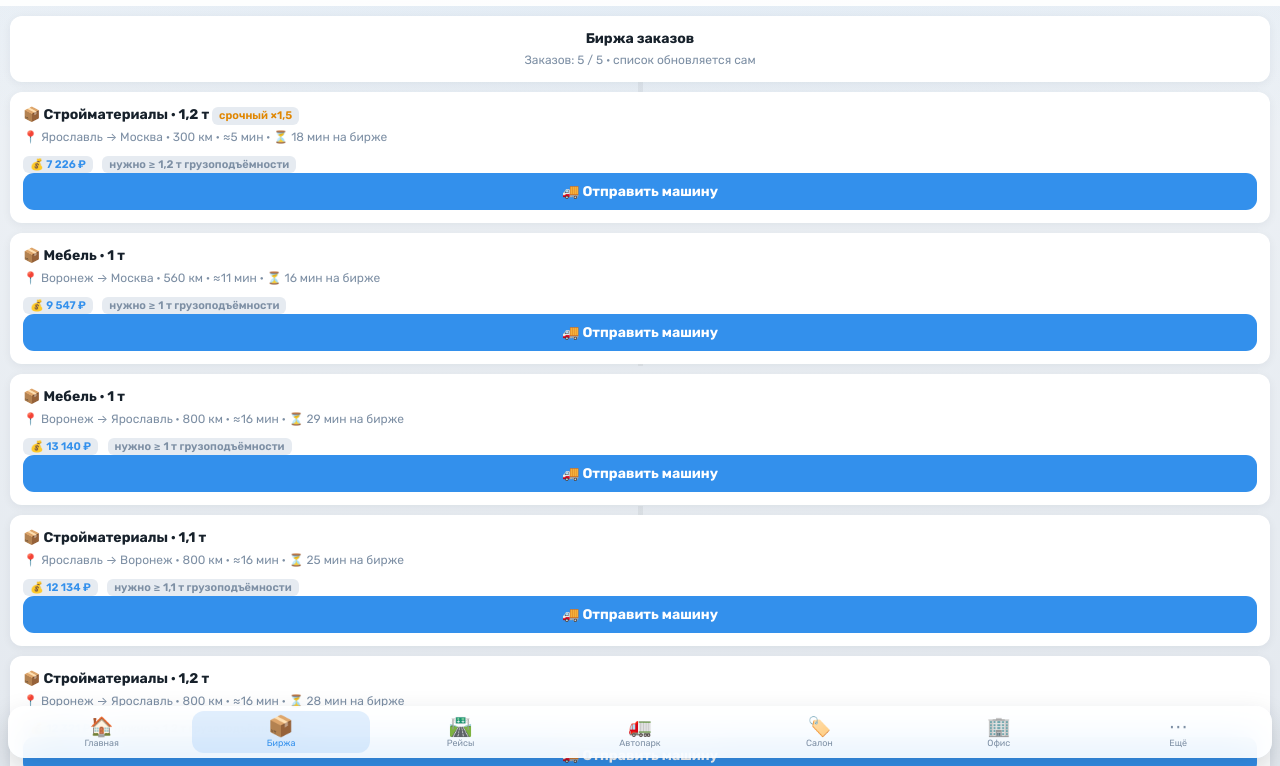
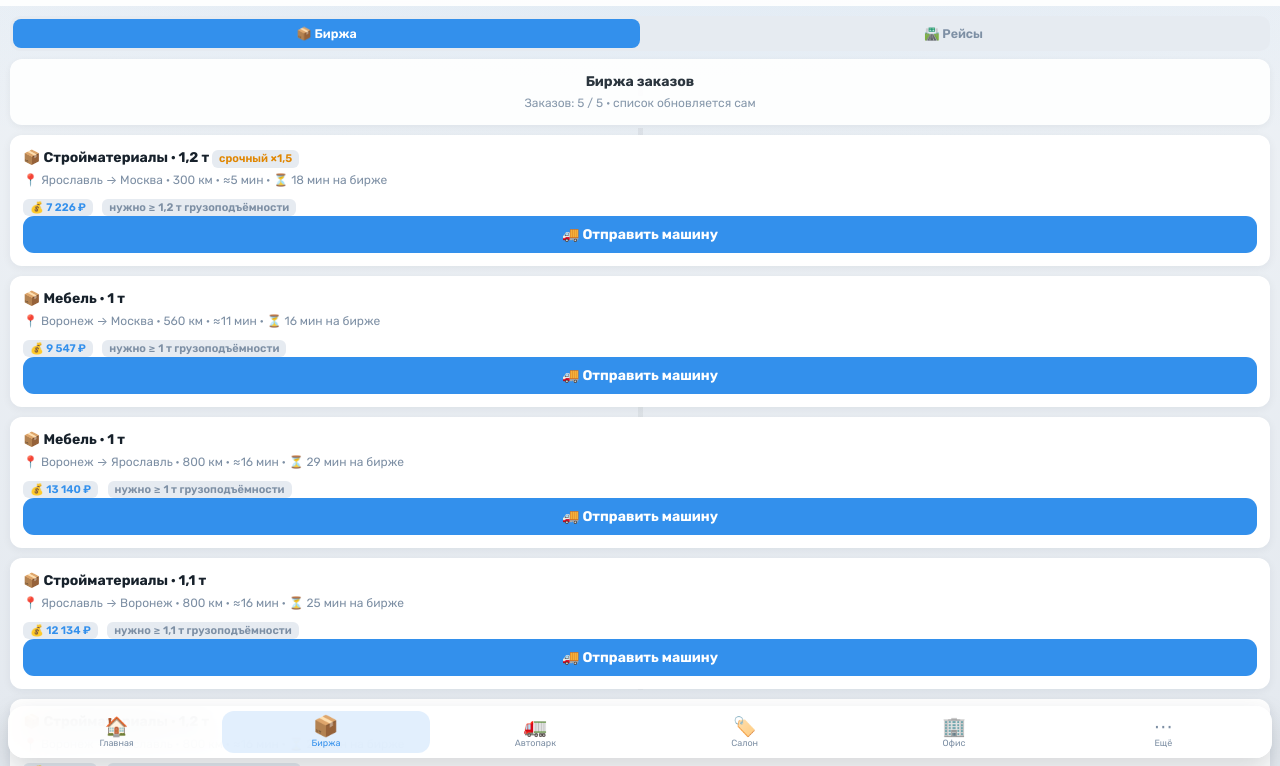
Before and after one commit to nikamoniava166/transport-manager, a plain HTML site: page index.html in a window 1280 px wide. Both pictures are taken after a click on the button "📦 Открыть биржу". Shown: the part 34-800 px from the top of the page. Drawn offline with Linux system fonts and the light colour scheme.

Commit message:
Step: merge Market+Trips into one tab — seg switcher, auto-switch to trips after dispatch, 6-tab bottom bar (orders.js wrapper + trips alias in navigate)

```diff
--- a/index.html
+++ b/index.html
@@ -26,7 +26,6 @@
     <nav id="tabbar" class="tabbar">
       <button class="tab" data-screen="home"><span class="ico">🏠</span><span>Главная</span></button>
       <button class="tab" data-screen="market"><span class="ico">📦</span><span>Биржа</span></button>
-      <button class="tab" data-screen="trips"><span class="ico">🛣️</span><span>Рейсы</span></button>
       <button class="tab" data-screen="garage"><span class="ico">🚛</span><span>Автопарк</span></button>
       <button class="tab" data-screen="salon"><span class="ico">🏷️</span><span>Салон</span></button>
       <button class="tab" data-screen="office"><span class="ico">🏢</span><span>Офис</span></button>
@@ -43,6 +42,7 @@
   <script src="js/screens/home.js"></script>
   <script src="js/screens/market.js"></script>
   <script src="js/screens/trips.js"></script>
+  <script src="js/screens/orders.js"></script>
   <script src="js/screens/garage.js"></script>
   <script src="js/screens/salon.js"></script>
   <script src="js/screens/office.js"></script>
--- a/js/app.js
+++ b/js/app.js
@@ -3,6 +3,10 @@
 Game.currentScreen = null;
 
 Game.navigate = function(id, keepScroll){
+  // «Рейсы» — под-вкладка общей вкладки «Биржа» (js/screens/orders.js):
+  // прямой заход на «Биржу» открывает заказы, перерисовки под-вкладку не сбрасывают
+  if (id === 'trips') { Game.ui.ordersTab = 'trips'; id = 'market'; }
+  else if (id === 'market' && !keepScroll) { Game.ui.ordersTab = 'market'; }
   var scr = Game.screens[id];
   if (!scr) return;
   Game.currentScreen = id;
--- a/js/screens/market.js
+++ b/js/screens/market.js
@@ -169,7 +169,7 @@ Game.screens.market = {
           Game.haptic('err');
           Game.toast(r.msg, 'err');
         }
-        Game.navigate('market', true);
+        Game.navigate('trips', true); // отправили — показываем рейс (под-вкладка «Рейсы»)
       };
     });
   },
--- /dev/null
+++ b/js/screens/orders.js
@@ -0,0 +1,47 @@
+'use strict';
+
+// Общая вкладка «Биржа»: заказы и активные рейсы в одном окне.
+// Таб-бар — одна иконка «Биржа» вместо двух (index.html); внутри — переключатель
+// «📦 Биржа / 🛣️ Рейсы». Под-экраны market.js и trips.js регистрируют себя в Game.screens
+// как раньше; здесь они переезжают в Game.views и заворачиваются в один экран.
+// Переход на «Рейсы» — алиас в Game.navigate (js/app.js): navigate('trips') открывает
+// эту вкладку с под-вкладкой рейсов (так market.js переключается после отправки машины).
+(function(){
+  Game.views = {
+    market: Game.screens.market,
+    trips: Game.screens.trips
+  };
+
+  function active(){
+    return Game.ui.ordersTab === 'trips' ? Game.views.trips : Game.views.market;
+  }
+
+  Game.screens.market = {
+    moneySensitive: true,
+
+    render: function(root){
+      var tab = Game.ui.ordersTab === 'trips' ? 'trips' : 'market';
+      var tripsNow = Game.state.trips.filter(function(t){ return t.status === 'active'; }).length;
+      root.innerHTML = `
+        <div class="seg">
+          <button class="${tab === 'market' ? 'sel' : ''}" data-otab="market">📦 Биржа</button>
+          <button class="${tab === 'trips' ? 'sel' : ''}" data-otab="trips">🛣️ Рейсы${tripsNow ? ' · ' + tripsNow : ''}</button>
+        </div>
+        <div id="orders-body"></div>`;
+      root.querySelectorAll('[data-otab]').forEach(function(b){
+        b.onclick = function(){
+          Game.haptic('tap');
+          Game.ui.ordersTab = b.getAttribute('data-otab');
+          Game.navigate('market', true);
+        };
+      });
+      active().render(root.querySelector('#orders-body'));
+    },
+
+    onTick: function(){
+      // тики достаются только активной под-вкладке: таймеры биржи не дёргают рейсы и наоборот
+      var v = active();
+      if (v && v.onTick) v.onTick();
+    }
+  };
+})();
```
Also changed, not shown: 2 other files.
